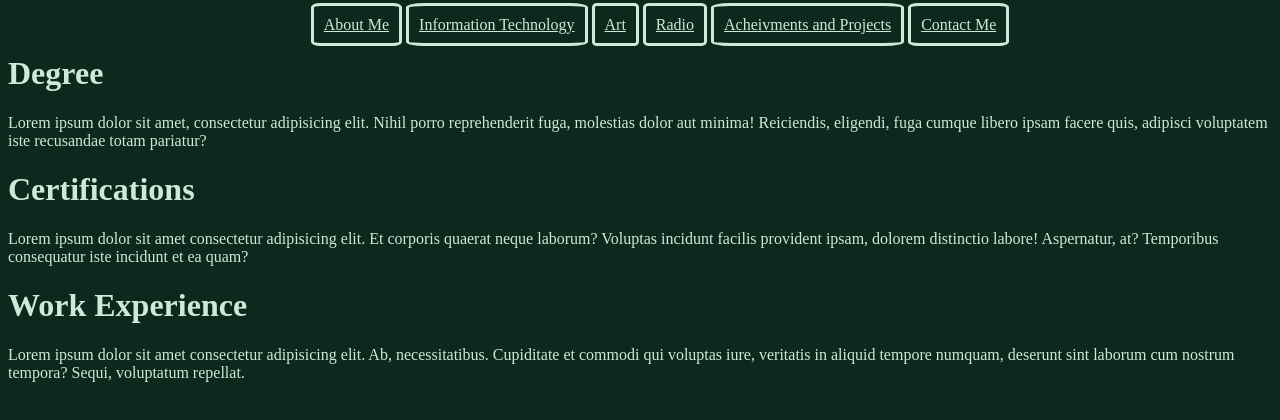
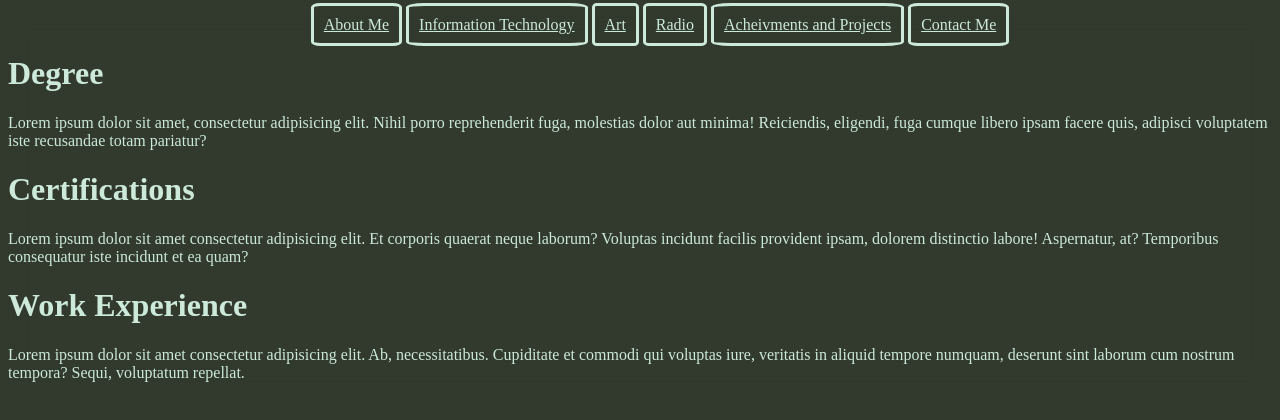
Before and after one commit to CafePots/CafePots.github.io, a plain HTML site: page it.html in a window 1280 px wide. Drawn offline with Linux system fonts and the light colour scheme.

Commit message:
messing w/ blurrrrrr

```diff
--- a/style.css
+++ b/style.css
@@ -1,7 +1,11 @@
 .main{
     background-image: url(images/bg.jpg);
+    backdrop-filter: blur(10px);
+    -webkit-backdrop-filter: blur(10px);
+    height: 100%;
     background-repeat: no-repeat;
-    background-color: #0c291d;
+    background-position: center;
+    background-color: #313a2d;
     background-size: cover;
     color:rgb(205, 233, 217);
 }
```
Also changed, not shown: data/drawings.json (+9 -0 lines).
